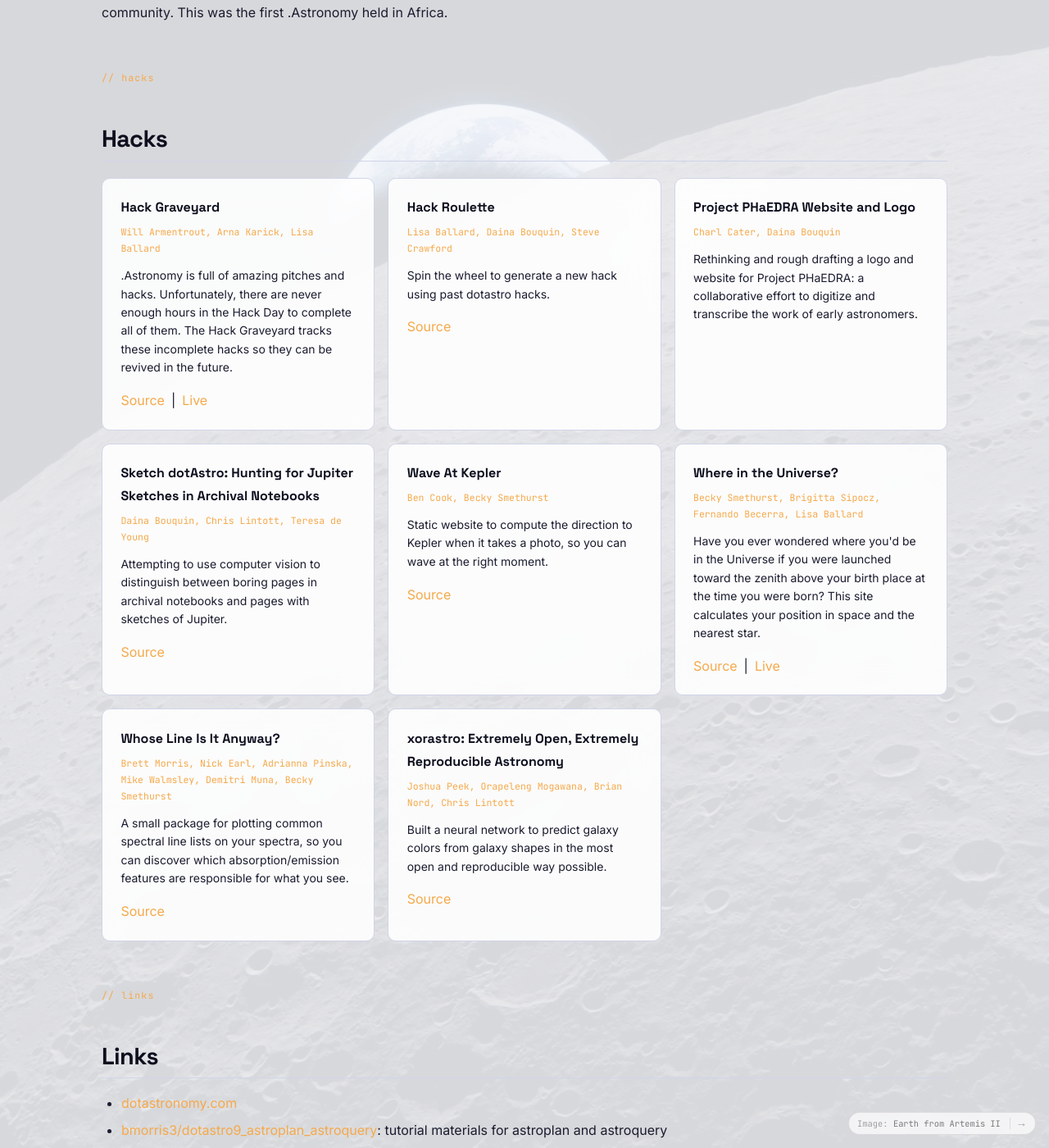
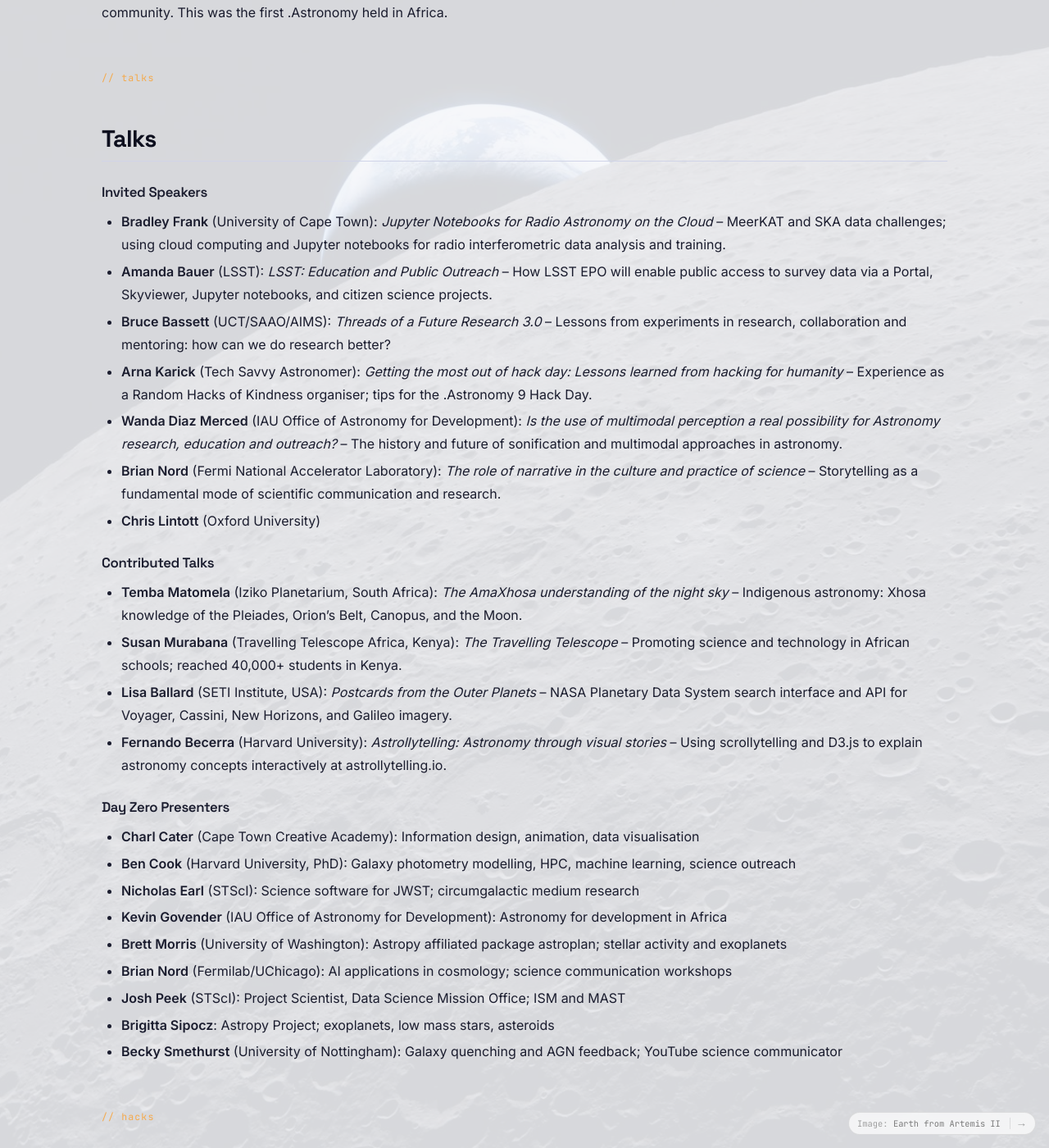
Before and after one commit to dotastro/dotastrosite, a Jekyll site: the page built from events/nine/index.md, in a window 1280 px wide and 1400 px high, scrolled down 1140 px. Shown: the whole window at 82% size. Built offline with Jekyll 4.4.1, drawn with Linux system fonts in a browser that asks for light colours; some of the changed text lies outside the part shown.

Commit message:
.Astronomy 9: full talks section from saao.ac.za site -- 7 invited speakers, 4 contributed talks, 9 Day Zero presenters; 32 participants

```diff
--- a/events/nine/index.md
+++ b/events/nine/index.md
@@ -15,9 +15,10 @@ title: ".Astronomy 9, Cape Town, 2017"
 
 <nav class="event-page-nav" aria-label="Jump to section">
   <a href="#organisers">Organisers</a>
+  <a href="#talks">Talks</a>
   <a href="#hacks">Hacks</a>
+  <a href="#participants">Participants</a>
   <a href="#links">Links</a>
-  <a href="#participants">Participants</a>
 </nav>
 
 
@@ -32,6 +33,38 @@ title: ".Astronomy 9, Cape Town, 2017"
 ## Programme {#programme}
 
 Themes included machine learning, web interfaces, software development, education, and leveraging diversity in the astronomical community. This was the first .Astronomy held in Africa.
+
+<span class="section-label">// talks</span>
+## Talks {#talks}
+
+### Invited Speakers
+
+- **Bradley Frank** (University of Cape Town): *Jupyter Notebooks for Radio Astronomy on the Cloud* -- MeerKAT and SKA data challenges; using cloud computing and Jupyter notebooks for radio interferometric data analysis and training.
+- **Amanda Bauer** (LSST): *LSST: Education and Public Outreach* -- How LSST EPO will enable public access to survey data via a Portal, Skyviewer, Jupyter notebooks, and citizen science projects.
+- **Bruce Bassett** (UCT/SAAO/AIMS): *Threads of a Future Research 3.0* -- Lessons from experiments in research, collaboration and mentoring: how can we do research better?
+- **Arna Karick** (Tech Savvy Astronomer): *Getting the most out of hack day: Lessons learned from hacking for humanity* -- Experience as a Random Hacks of Kindness organiser; tips for the .Astronomy 9 Hack Day.
+- **Wanda Diaz Merced** (IAU Office of Astronomy for Development): *Is the use of multimodal perception a real possibility for Astronomy research, education and outreach?* -- The history and future of sonification and multimodal approaches in astronomy.
+- **Brian Nord** (Fermi National Accelerator Laboratory): *The role of narrative in the culture and practice of science* -- Storytelling as a fundamental mode of scientific communication and research.
+- **Chris Lintott** (Oxford University)
+
+### Contributed Talks
+
+- **Temba Matomela** (Iziko Planetarium, South Africa): *The AmaXhosa understanding of the night sky* -- Indigenous astronomy: Xhosa knowledge of the Pleiades, Orion's Belt, Canopus, and the Moon.
+- **Susan Murabana** (Travelling Telescope Africa, Kenya): *The Travelling Telescope* -- Promoting science and technology in African schools; reached 40,000+ students in Kenya.
+- **Lisa Ballard** (SETI Institute, USA): *Postcards from the Outer Planets* -- NASA Planetary Data System search interface and API for Voyager, Cassini, New Horizons, and Galileo imagery.
+- **Fernando Becerra** (Harvard University): *Astrollytelling: Astronomy through visual stories* -- Using scrollytelling and D3.js to explain astronomy concepts interactively at astrollytelling.io.
+
+### Day Zero Presenters
+
+- **Charl Cater** (Cape Town Creative Academy): Information design, animation, data visualisation
+- **Ben Cook** (Harvard University, PhD): Galaxy photometry modelling, HPC, machine learning, science outreach
+- **Nicholas Earl** (STScI): Science software for JWST; circumgalactic medium research
+- **Kevin Govender** (IAU Office of Astronomy for Development): Astronomy for development in Africa
+- **Brett Morris** (University of Washington): Astropy affiliated package astroplan; stellar activity and exoplanets
+- **Brian Nord** (Fermilab/UChicago): AI applications in cosmology; science communication workshops
+- **Josh Peek** (STScI): Project Scientist, Data Science Mission Office; ISM and MAST
+- **Brigitta Sipocz**: Astropy Project; exoplanets, low mass stars, asteroids
+- **Becky Smethurst** (University of Nottingham): Galaxy quenching and AGN feedback; YouTube science communicator
 
 <span class="section-label">// hacks</span>
 ## Hacks {#hacks}
@@ -106,30 +139,40 @@ Themes included machine learning, web interfaces, software development, educatio
 <span class="section-label">// participants</span>
 ## Participants {#participants}
 
-Known attendees at .Astronomy 9 in Cape Town, 2017 (from hack contributors and organisers).
+Known attendees at .Astronomy 9 in Cape Town, 2017.
 
 <ul class="participants-list">
 <li>Adrianna Pinska</li>
-<li>Arna Karick</li>
-<li>Becky Smethurst</li>
-<li>Ben Cook</li>
-<li>Brian Nord</li>
-<li>Brett Morris</li>
-<li>Carolina Odman-Govender</li>
-<li>Charl Cater</li>
-<li>Chris Lintott</li>
+<li>Alasdair Allan</li>
+<li>Amanda Bauer (LSST)</li>
+<li>Arna Karick (Tech Savvy Astronomer)</li>
+<li>Arfon Smith (STScI)</li>
+<li>Becky Smethurst (University of Nottingham)</li>
+<li>Ben Cook (Harvard University)</li>
+<li>Bradley Frank (University of Cape Town)</li>
+<li>Brett Morris (University of Washington)</li>
+<li>Brian Nord (Fermilab)</li>
+<li>Brigitta Sipocz</li>
+<li>Bruce Bassett (UCT/SAAO/AIMS)</li>
+<li>Carolina Odman-Govender (IAU-OAD)</li>
+<li>Charl Cater (Cape Town Creative Academy)</li>
+<li>Chris Lintott (Oxford University)</li>
 <li>Daina Bouquin</li>
 <li>Demitri Muna</li>
-<li>Fernando Becerra</li>
-<li>Brigitta Sipocz</li>
-<li>Joshua Peek</li>
-<li>Kevin Govender</li>
-<li>Lisa Ballard</li>
+<li>Fernando Becerra (Harvard University)</li>
+<li>Joshua Peek (STScI)</li>
+<li>Kevin Govender (IAU-OAD)</li>
+<li>Lisa Ballard (SETI Institute)</li>
 <li>Mike Walmsley</li>
-<li>Nick Earl</li>
+<li>Nick Earl (STScI)</li>
 <li>Orapeleng Mogawana</li>
-<li>Steve Crawford</li>
+<li>Rob Simpson (Google)</li>
+<li>Sarah Kendrew (ESA/STScI)</li>
+<li>Steve Crawford (SAAO)</li>
+<li>Susan Murabana (Travelling Telescope Africa)</li>
+<li>Temba Matomela (Iziko Planetarium)</li>
 <li>Teresa de Young</li>
+<li>Wanda Diaz Merced (IAU-OAD)</li>
 <li>Will Armentrout</li>
 </ul>
 
```
Also changed, not shown: assets/js/search-index.json (+1 -1 lines).
